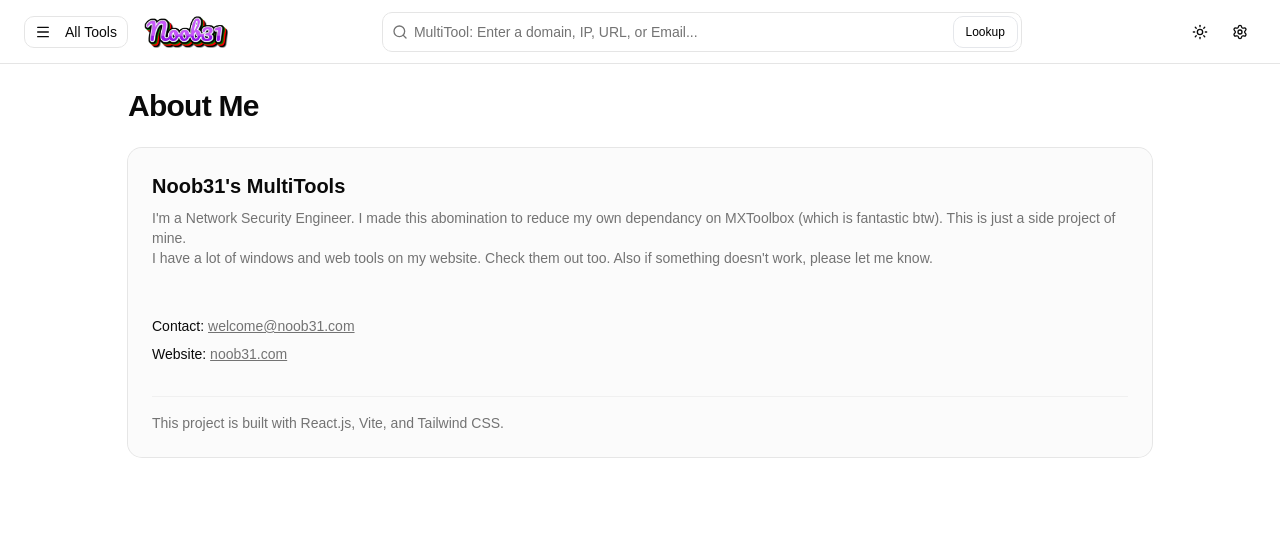
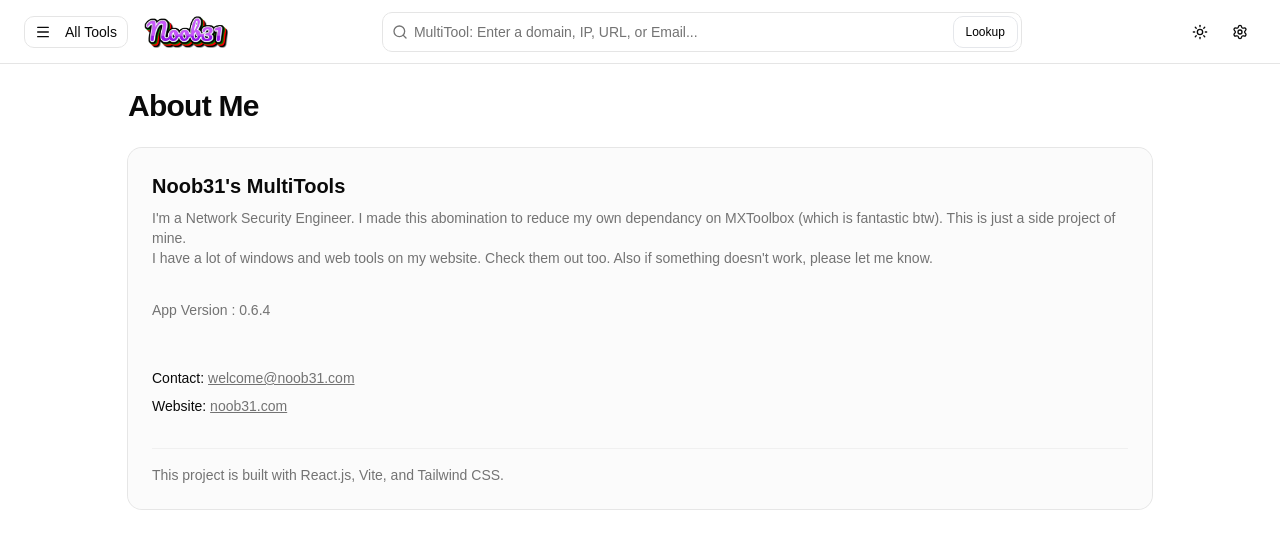
Before and after one commit to Noob31Gen/noob31-multitool, a React (Vite) app: page /about/info in a window 1280 px wide. Shown: the top 548 px of the page. Built offline with nearby package versions, Linux system fonts and the light colour scheme.

Commit message:
modify64-version

```diff
--- a/package.json
+++ b/package.json
@@ -1,7 +1,7 @@
 {
   "name": "Noob31's MultiTool",
   "private": true,
-  "version": "0.5.9",
+  "version": "0.6.4",
   "type": "module",
   "scripts": {
     "dev": "vite",
--- a/src/components/tools/AboutPage.tsx
+++ b/src/components/tools/AboutPage.tsx
@@ -1,4 +1,6 @@
 import { Card } from "@/components/ui/card"
+
+const version = import.meta.env.APP_VERSION;
 
 export function AboutPage() {
   return (
@@ -17,7 +19,9 @@ export function AboutPage() {
             I have a lot of windows and web tools on my website. Check them out too. Also if something doesn't work, please let me know.
           </p>
         </div>
-
+        <p className="text-muted-foreground">
+          App Version : {version}
+        </p>
         <div className="pt-4 space-y-2">
           <p className="text-muted-foreground">
             <span className="font-medium text-foreground">Contact:</span> <a className="underline hover:text-foreground" href="mailto:welcome@noob31.com">welcome@noob31.com</a>
--- a/vite.config.ts
+++ b/vite.config.ts
@@ -2,6 +2,7 @@ import path from "path"
 import { defineConfig } from "vite"
 import react from "@vitejs/plugin-react"
 import tailwindcss from "@tailwindcss/vite"
+import packageJson from "./package.json"
 
 // https://vite.dev/config/
 export default defineConfig({
@@ -14,5 +15,7 @@ export default defineConfig({
   define: {
     global: 'globalThis',
     Buffer: ['buffer', 'Buffer'],
+    'import.meta.env.APP_VERSION': JSON.stringify(packageJson.version),
+    'import.meta.env.APP_NAME': JSON.stringify(packageJson.name)
   },
 })
```
